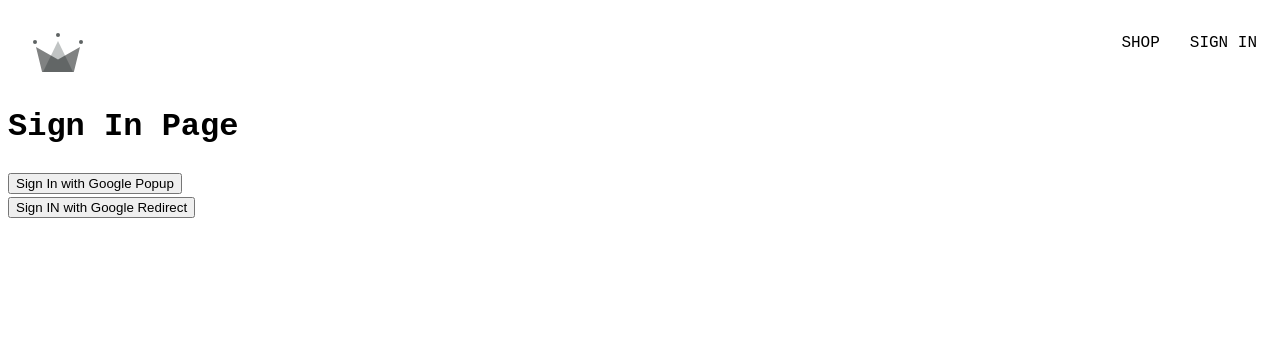
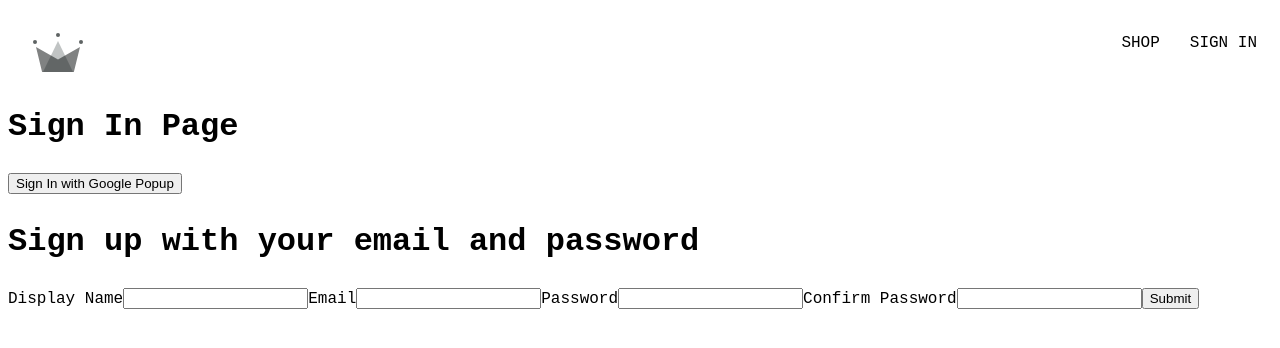
Before and after one commit to dipakPJS/crown_clothing_ecommerce, a React (Vite) app: page /sign-in in a window 1280 px wide. Shown: the top 348 px of the page. Built offline with nearby package versions, Linux system fonts and the light colour scheme; a web font is replaced by a local one.

Commit message:
created google signIn component

```diff
--- /dev/null
+++ b/src/components/sign-up-form/sign-up-form.component.jsx
@@ -0,0 +1,42 @@
+ import { useState } from "react";
+
+ const defaultFormFields = {
+    displayName: '',
+    email: '',
+    password: '',
+    confirmPassword: ''
+ }
+
+ const SignUpForm = () => {
+
+    const [ formFields, setFormFields] = useState(defaultFormFields);
+    const {displayName, email, password, confirmPassword} = formFields;
+
+    const handleChange = (event) => {
+        const {name, value} = event.target;
+        setFormFields({...formFields, [name]: value});
+
+    }
+
+    return (
+       <>
+       <div>
+            <h1>Sign up with your email and password</h1>
+            <form onSubmit={() => {}}>
+                <label>Display Name</label>
+                <input type="text" required onChange={handleChange} name="displayName" value={displayName}/>
+                <label>Email</label>
+                <input type="email" required onChange={handleChange} name="email" value={email}/>
+                <label>Password</label>
+                <input type="password" required onChange={handleChange} name="password" value={password}/>
+                <label>Confirm Password</label>
+                <input type="password" required onChange={handleChange} name="confirmPassword" value={confirmPassword}/>
+                <button type="submit">Submit</button>
+            </form>
+        </div>
+       </>
+    )
+}
+
+
+export default SignUpForm;
--- a/src/routes/sign-in/sign-in.component.jsx
+++ b/src/routes/sign-in/sign-in.component.jsx
@@ -1,26 +1,23 @@
-import {  signInWithGooglePopup, createUserDocumentFromAuth, signInWithGoogleRedirect } from "../../utils/firebase/firebase.utils"
+import {
+  signInWithGooglePopup,
+  createUserDocumentFromAuth,
+} from "../../utils/firebase/firebase.utils";
 
-
+import SignUpForm from "../../components/sign-up-form/sign-up-form.component";
 
 const SignIn = () => {
   const logGoogleUser = async () => {
-        const {user} = await signInWithGooglePopup();
+    const { user } = await signInWithGooglePopup();
     const userDocRef = await createUserDocumentFromAuth(user);
-    }
-
-    const logGoogleRedirectUser = async () => {
-        const {user} = await signInWithGoogleRedirect();
-        console.log(user);
-    }
+  };
 
   return (
     <div>
       <h1>Sign In Page</h1>
       <button onClick={logGoogleUser}>Sign In with Google Popup</button>
-            <br/>
-            <button onnclick={logGoogleRedirectUser}>Sign IN with Google Redirect</button>
+      <SignUpForm />
     </div>
-    )
-}
+  );
+};
 
 export default SignIn;
--- a/src/utils/firebase/firebase.utils.js
+++ b/src/utils/firebase/firebase.utils.js
@@ -1,7 +1,6 @@
 import { initializeApp } from "firebase/app";
 import {
   getAuth,
-  signInWithRedirect,
   signInWithPopup,
   GoogleAuthProvider,
 } from "firebase/auth";
@@ -28,7 +27,6 @@
 
 export const auth = getAuth();
 export const signInWithGooglePopup = () => signInWithPopup(auth, googleProvider);
-export const signInWithGoogleRedirect = () => signInWithGoogleRedirect(auth, googleProvider);
 
 export const db = getFirestore();
 
```
Lines whose indentation alone changed are shown as unchanged.
